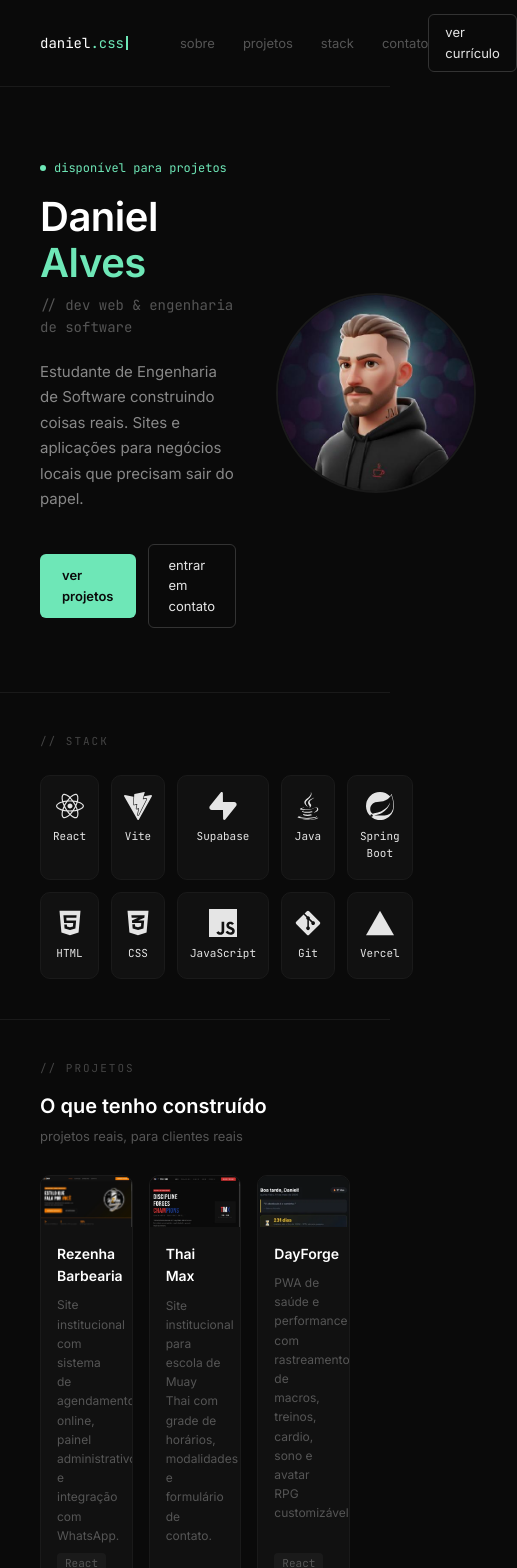
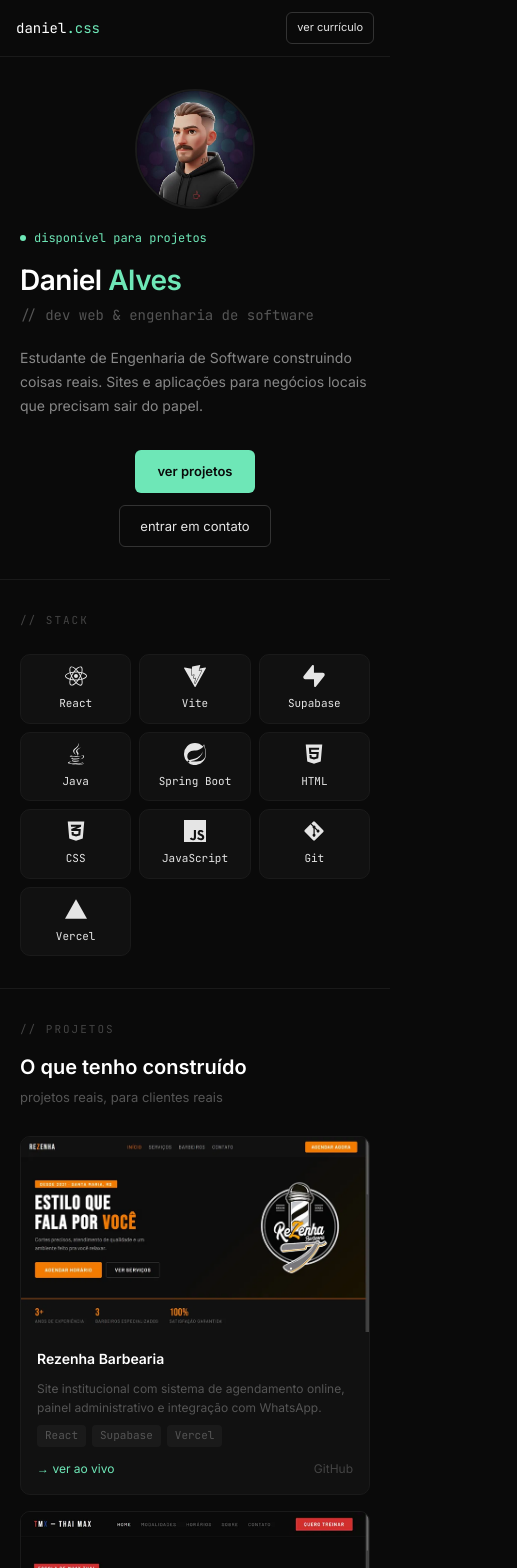
Before and after one commit to daniel-mscs/portfolio, a React (Vite) app: page / in a window 390 px wide. Shown: the top 1568 px of the page, 517 px wide, since content can reach past the window. Built offline with nearby package versions, Linux system fonts and the light colour scheme.

Commit message:
feat: add responsive styles for mobile

```diff
--- a/src/components/About.module.css
+++ b/src/components/About.module.css
@@ -73,3 +73,18 @@
   color: var(--text-faint);
   margin-left: 16px;
 }
+
+@media (max-width: 768px) {
+  .about {
+    padding: 32px 20px;
+  }
+
+  .text p {
+    font-size: 13px;
+  }
+
+  .stats {
+    justify-content: flex-start;
+    flex-wrap: wrap;
+  }
+}
--- a/src/components/Contact.module.css
+++ b/src/components/Contact.module.css
@@ -54,3 +54,20 @@
   border-color: var(--accent);
   color: var(--accent);
 }
+
+@media (max-width: 768px) {
+  .contact {
+    padding: 32px 20px;
+  }
+
+  .links {
+    flex-direction: column;
+    align-items: center;
+    gap: 8px;
+  }
+
+  .btn {
+    width: 100%;
+    justify-content: center;
+  }
+}
--- a/src/components/Footer.module.css
+++ b/src/components/Footer.module.css
@@ -7,3 +7,13 @@
   color: #333;
   font-family: var(--font-mono);
 }
+
+@media (max-width: 768px) {
+  .footer {
+    padding: 16px 20px;
+    flex-direction: column;
+    align-items: center;
+    gap: 4px;
+    text-align: center;
+  }
+}
--- a/src/components/Hero.module.css
+++ b/src/components/Hero.module.css
@@ -102,3 +102,32 @@
   object-fit: cover;
   flex-shrink: 0;
 }
+
+@media (max-width: 768px) {
+  .hero {
+    flex-direction: column-reverse;
+    padding: 32px 20px;
+    gap: 20px;
+  }
+
+  .title {
+    font-size: 28px;
+  }
+
+  .avatar {
+    width: 120px;
+    height: 120px;
+  }
+
+  .desc {
+    font-size: 14px;
+  }
+
+  .actions {
+    flex-direction: column;
+  }
+
+  .btnPrimary, .btnOutline {
+    text-align: center;
+  }
+}
--- a/src/components/Navbar.module.css
+++ b/src/components/Navbar.module.css
@@ -70,3 +70,18 @@
   border-color: var(--accent);
   color: var(--accent);
 }
+
+@media (max-width: 768px) {
+  .nav {
+    padding: 12px 16px;
+  }
+
+  .links {
+    display: none;
+  }
+
+  .cta {
+    font-size: 11px;
+    padding: 6px 10px;
+  }
+}
--- a/src/components/Projects.module.css
+++ b/src/components/Projects.module.css
@@ -164,3 +164,18 @@
 }
 
 .linkGhost:hover { color: var(--text-primary); }
+
+@media (max-width: 768px) {
+  .projects {
+    padding: 32px 20px;
+  }
+
+  .grid {
+    grid-template-columns: 1fr;
+    gap: 16px;
+  }
+
+  .card {
+    width: 100%;
+  }
+}
--- a/src/components/Stack.module.css
+++ b/src/components/Stack.module.css
@@ -60,3 +60,22 @@
 .chip:hover .icon {
   color: var(--accent);
 }
+
+@media (max-width: 768px) {
+  .stack {
+    padding: 32px 20px;
+  }
+
+  .chips {
+    grid-template-columns: repeat(3, 1fr);
+    gap: 8px;
+  }
+
+  .chip {
+    padding: 10px 8px;
+  }
+
+  .icon {
+    font-size: 22px;
+  }
+}
--- a/src/index.css
+++ b/src/index.css
@@ -64,3 +64,10 @@ main {
   opacity: 1;
   translate: 0 0;
 }
+
+@media (max-width: 768px) {
+  main {
+    max-width: 100%;
+    padding: 0;
+  }
+}
```
